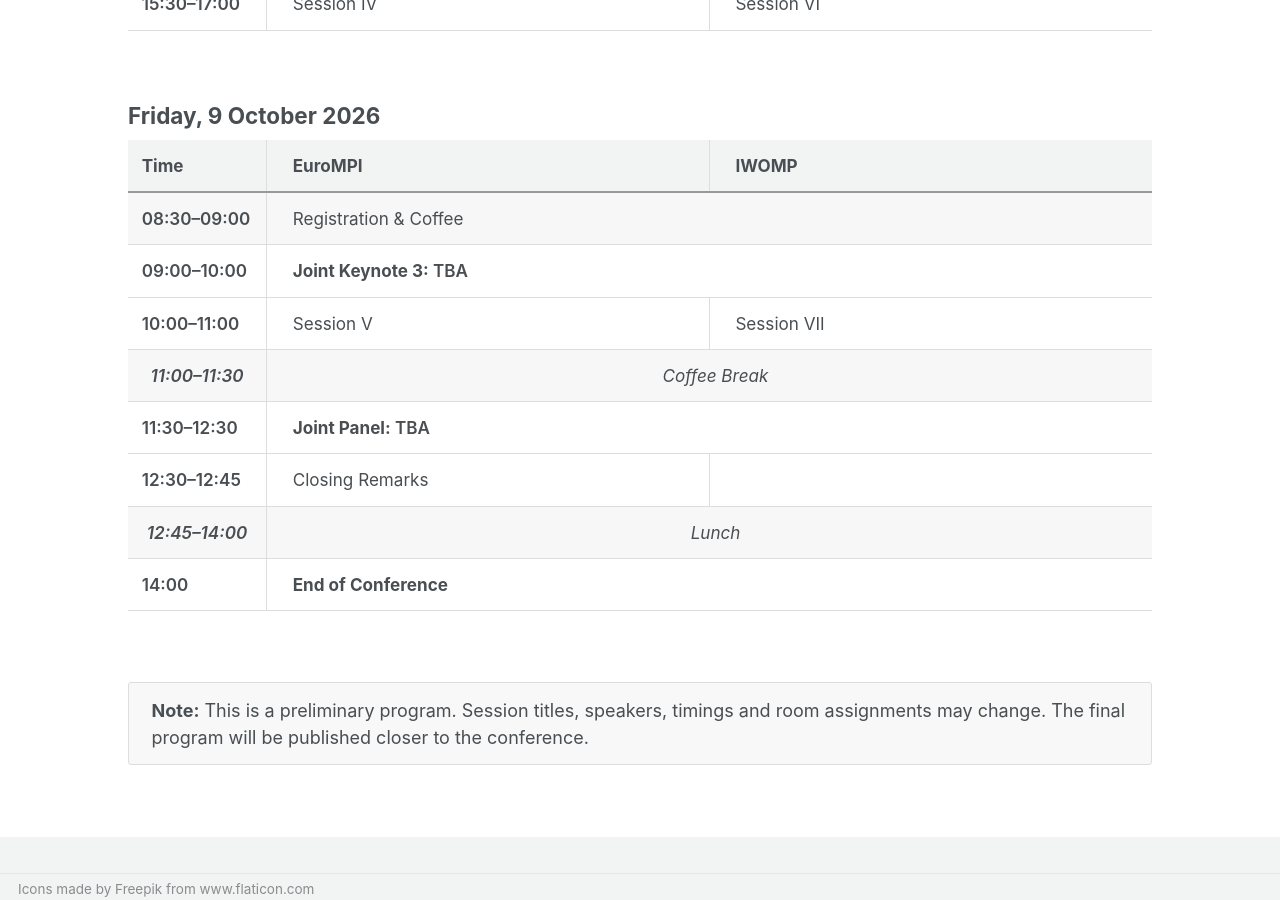
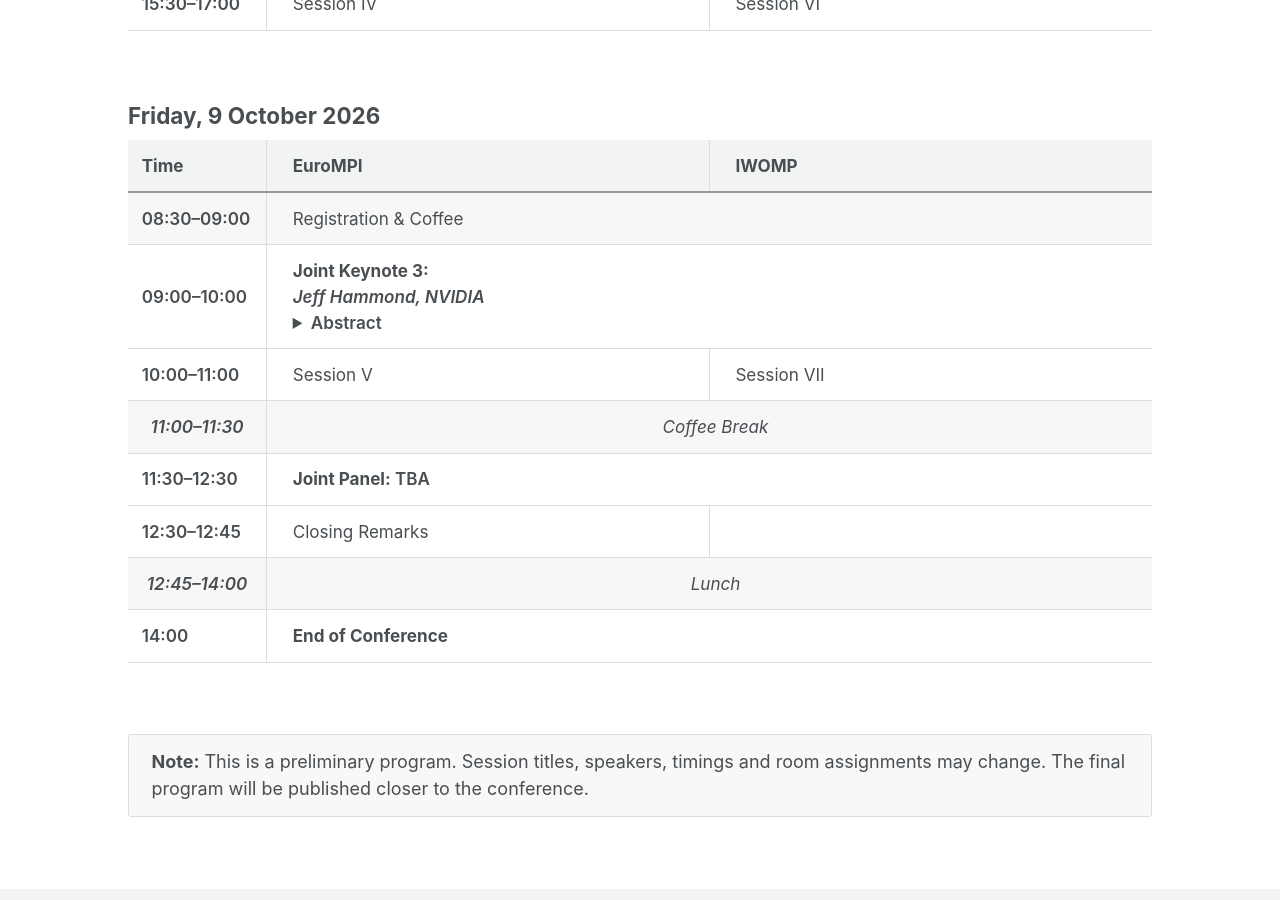
Before and after one commit to eurompi/eurompi.github.io, a Jekyll site: the page built from _pages/program.md, in a window 1280 px wide and 900 px high, scrolled down 2181 px. Built offline with Jekyll 4.4.1, drawn with Linux system fonts in a browser that asks for light colours; cached includes are drawn as plain includes; some of the changed lines change nothing that is shown.

Commit message:
Add info about third keynote
Signed-off-by: Christoph Niethammer <niethammer@hlrs.de>

```diff
--- a/_pages/program.md
+++ b/_pages/program.md
@@ -263,7 +263,15 @@
 
   <tr class="program-keynote">
     <td>09:00–10:00</td>
-    <td colspan="2"><strong>Joint Keynote 3:</strong> TBA</td>
+    <td colspan="2"><strong>Joint Keynote 3:</strong> <!-- Agentic Sevelopment: Lessons from Building an MPI library from Scratch Using AI --><br>
+      <i>Jeff Hammond, NVIDIA</i>
+
+      <details><summary>Abstract</summary>
+      <p>Agentic development has progressed rapidly over the past two years, to the point where it makes sense to ask whether AI can write complex communication software by itself. In this talk, I will describe my experience building an MPI library from scratch using AI. With expert guidance on design and testing, AI was able to implement all of MPI-5 from scratch in less than a month, with support for shared-memory, sockets, OFI/libfabric and UCX, with optimized algorithms for message matching, collectives, etc. I will also talk about agentic development of GPU communication software based on NCCL and NVSHMEM, demonstrating that AI is not limited to CPU environments.</p>
+
+      <p><strong>Jeff Hammond</strong> is a Distinguished Engineer at NVIDIA in the data center software organization, focused on GPU communications (NCCL and NVSHMEM). He has extensive experience with the design and use of parallel programming models and scientific applications. Jeff’s most notable achievements include the MPI-5 Application Binary Interface standard, development of the MPI-3 one-sided communication software ecosystem, and contributions to the NWChem quantum chemistry project. He received a PhD in Chemistry from the University of Chicago in 2009.</p>
+      </details>
+    </td>
   </tr>
 
   <tr>
```
